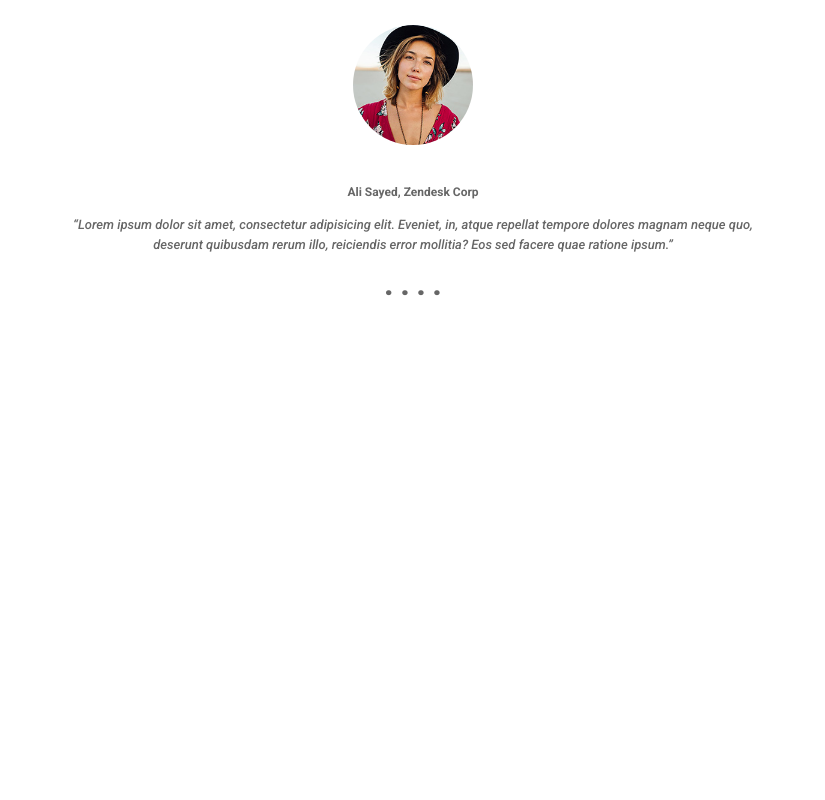
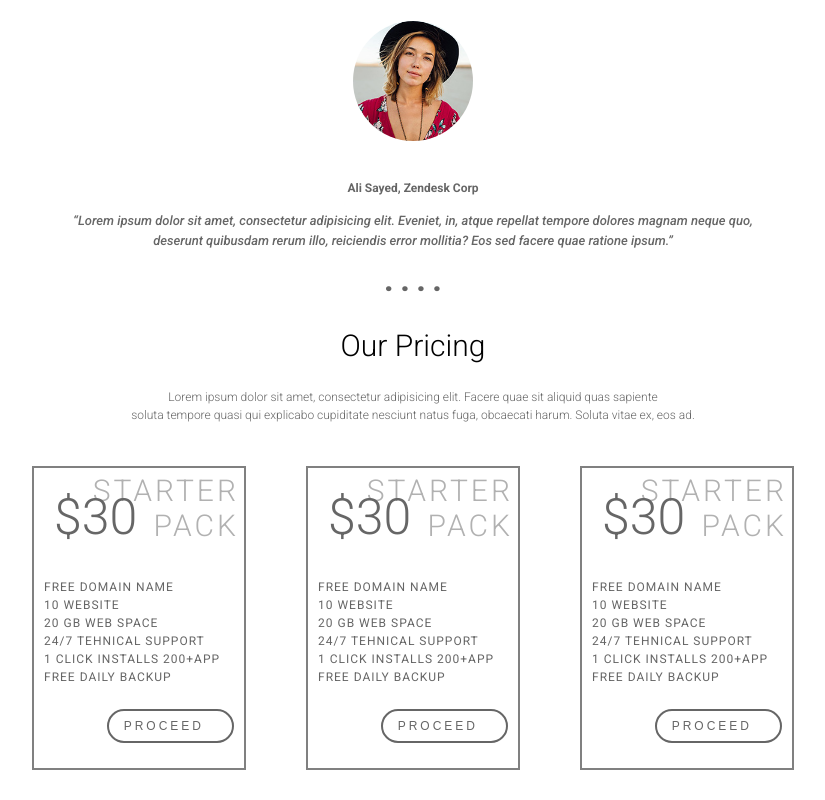
Before and after one commit to iGrubesic/treetopers, a website: page index.html in a window 1280 px wide. Shown: the part 5163-5963 px from the top of the page, without its empty margins (227-1052 px from the left). Before the commit the page ends 5495 px from the top, so only its background shows below. Drawn offline with nearby package versions, Linux system fonts and the light colour scheme; files that its build step writes are made by us from their sources.

Commit message:
pricing section added

```diff
--- a/index.html
+++ b/index.html
@@ -165,5 +165,53 @@
               </div>
             </div>
         </section>
+        <section class="pricing">
+            <div class="pricingWrapper">
+                <h2>Our Pricing</h2>
+                <p>Lorem ipsum dolor sit amet, consectetur adipisicing elit. Facere quae sit aliquid quas sapiente <br>soluta tempore quasi qui explicabo cupiditate nesciunt natus fuga, obcaecati harum. Soluta vitae ex, eos ad.
+                <div class="row-cards">
+                    <div class="tile">
+                        <span class="bg-text">Starter<br> Pack</span>
+                        <span class="value">$30</span>
+                        <ul>
+                            <li>Free Domain Name</li>
+                            <li>10 website</li>
+                            <li>20 gb web space</li>
+                            <li>24/7 Tehnical Support</li>
+                            <li>1 click installs 200+app</li>
+                            <li>Free Daily Backup</li>
+                        </ul>
+                        <button type="submit" class="btn-proceed">proceed<img src="img/arrow.png" width="13px" alt=""></button>
+                    </div>
+                    <div class="tile">
+                        <span class="bg-text">Starter<br> Pack</span>
+                        <span class="value">$30</span>
+                        <ul>
+                            <li>Free Domain Name</li>
+                            <li>10 website</li>
+                            <li>20 gb web space</li>
+                            <li>24/7 Tehnical Support</li>
+                            <li>1 click installs 200+app</li>
+                            <li>Free Daily Backup</li>
+                        </ul>
+                        <button type="submit" class="btn-proceed">proceed<img src="img/arrow.png" width="13px" alt=""></button>
+                    </div>
+                    <div class="tile">
+                        <span class="bg-text">Starter<br> Pack</span>
+                        <span class="value">$30</span>
+                        <ul>
+                            <li>Free Domain Name</li>
+                            <li>10 website</li>
+                            <li>20 gb web space</li>
+                            <li>24/7 Tehnical Support</li>
+                            <li>1 click installs 200+app</li>
+                            <li>Free Daily Backup</li>
+                        </ul>
+                        <button type="submit" class="btn-proceed">proceed<img src="img/arrow.png" width="13px" alt=""></button>
+                    </div>
+                </div>
+            </div>
+
+        </section>
     </body>
 </html>
--- a/style/sass/_members.scss
+++ b/style/sass/_members.scss
@@ -15,6 +15,8 @@
         color: #666;
         font-weight: 300;
         width: 100%;
+        line-height: 1.8rem;
+        margin-top: 0;
     }
 
     h2 {
--- /dev/null
+++ b/style/sass/_pricing.scss
@@ -0,0 +1,82 @@
+.pricing {
+    width: 100%;
+    .pricingWrapper {
+        width: 80%;
+        margin: 0 10%;
+    }
+    h2 {
+        font-size: 3rem;
+        font-weight: 300;
+        text-align: center;
+        width: 100%;
+    }
+    p {
+        text-align: center;
+        color: #666;
+        font-weight: 300;
+        width: 100%;
+        line-height: 1.8rem;
+    }
+    .row-cards {
+        display: flex;
+        width: 100%;
+        flex-wrap: wrap;
+        justify-content: center;
+    }
+    .tile {
+        max-width: 210px;
+        min-width: 190px;
+        min-height: 300px;
+        flex-grow: 1;
+        margin: 3rem;
+        border: solid 2px grey;
+        padding: 1 rem;
+        position: relative;
+
+    }
+    .bg-text {
+        font-size: 3rem;
+        letter-spacing: 0.3rem;
+        text-transform: uppercase;
+        opacity: 0.3;
+        font-weight: 300;
+        position: absolute;
+        top: 5px;
+        direction: rtl;
+        right: 5px;
+    }
+    .value {
+        font-size: 5rem;
+        font-weight: 300;
+        color: #666;
+        position: absolute;
+        top: 2rem;
+        left: 2rem;
+    }
+    ul {
+        position: absolute;
+        bottom: 7rem;
+        color: #666;
+        list-style-type: none;
+        line-height: 1.8rem;
+        text-transform: uppercase;
+        letter-spacing: 0.1rem;
+        padding-left: 1rem;
+    }
+    .btn-proceed {
+        border: none;
+        padding: 0.8rem 1.5rem;
+        font-size: 1.2rem;
+        background: #fff;
+        color: #666;
+        border: solid 2px #666;
+        border-radius: 4.1rem;
+        text-transform: uppercase;
+        outline: none;
+        cursor: pointer;
+        letter-spacing: 0.3rem;
+        position: absolute;
+        bottom: 2.5rem;
+        right: 1rem;
+    }
+}
--- a/style/sass/main.scss
+++ b/style/sass/main.scss
@@ -6,6 +6,7 @@
 @import 'sectionProjects';
 @import 'members';
 @import 'testimonials';
+@import 'pricing';
 
 html {
     font-size: 62.5%;
```
